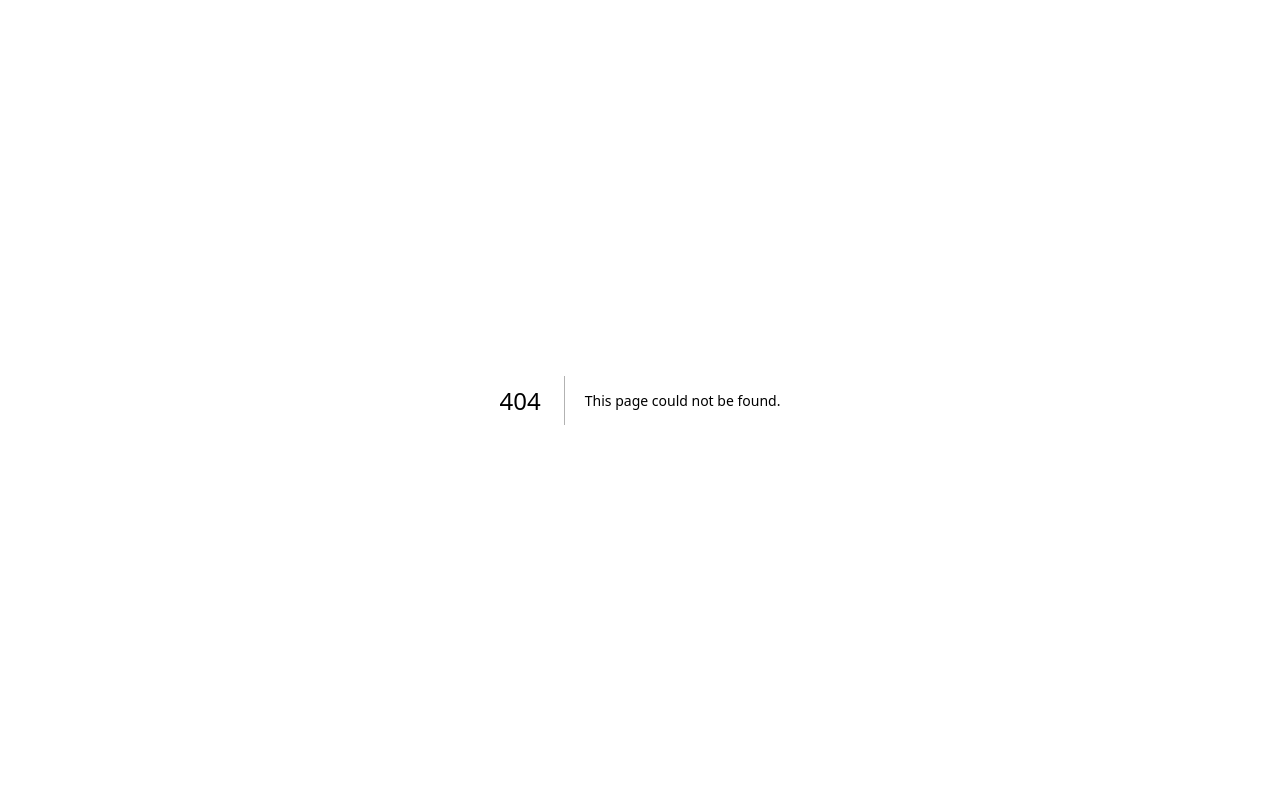
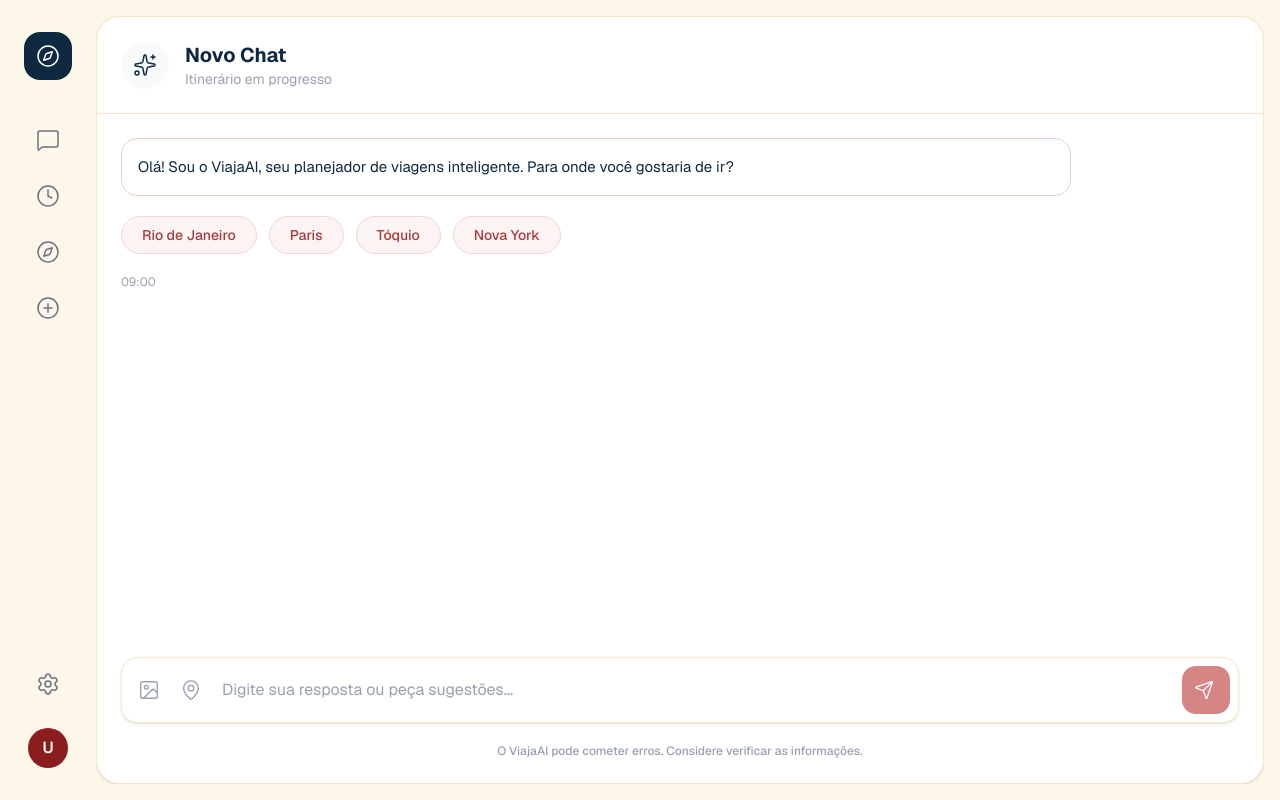
Before and after one commit to gabrielrlc/projeto-ds-viaja-ai, a Next.js app in the folder frontend/: page /chat in a window 1280 px wide. Before the commit this address had no page. Built offline with nearby package versions, Linux system fonts and the light colour scheme.

Commit message:
criei layout e página estática do chat

```diff
--- /dev/null
+++ b/frontend/app/chat/layout.tsx
@@ -0,0 +1,59 @@
+import { MessageSquare, Clock, Compass, PlusCircle, Settings } from "lucide-react";
+import Link from "next/link";
+
+export default function ChatLayout({
+  children,
+}: {
+  children: React.ReactNode;
+}) {
+  return (
+    // Fundo bege clarinho que preenche toda a tela
+    <div className="flex h-screen w-full bg-[#FDF7EA] p-4 gap-4 overflow-hidden">
+
+      {/* Barra Lateral de Navegação */}
+      <aside className="w-16 flex flex-col items-center py-4 gap-8">
+
+        {/* Logo / Ícone Superior Escuro */}
+        <Link href="/" className="w-12 h-12 bg-[#0F2942] rounded-2xl flex items-center justify-center text-white hover:opacity-90 transition-opacity">
+          <Compass size={24} strokeWidth={1.5} />
+        </Link>
+
+        {/* Menu Principal de Ícones */}
+        <nav className="flex flex-col gap-8 items-center text-gray-500 mt-4">
+          <Link href="/chat" className="hover:text-slate-900 transition-colors">
+            <MessageSquare size={24} strokeWidth={1.5} />
+          </Link>
+          <Link href="/historico" className="hover:text-slate-900 transition-colors">
+            <Clock size={24} strokeWidth={1.5} />
+          </Link>
+          <Link href="/explorar" className="hover:text-slate-900 transition-colors">
+            <Compass size={24} strokeWidth={1.5} />
+          </Link>
+          <button className="hover:text-slate-900 transition-colors">
+            <PlusCircle size={24} strokeWidth={1.5} />
+          </button>
+        </nav>
+
+        {/* Menu Inferior (Settings e Avatar) */}
+        {/* O 'mt-auto' é o truque mágico que empurra tudo isso para a parte de baixo da tela */}
+        <div className="mt-auto flex flex-col gap-8 items-center text-gray-500">
+          <button className="hover:text-slate-900 transition-colors">
+            <Settings size={24} strokeWidth={1.5} />
+          </button>
+
+          {/* Avatar do Usuário */}
+          <div className="w-10 h-10 bg-[#8C1D1D] rounded-full flex items-center justify-center text-white font-semibold cursor-pointer">
+            U
+          </div>
+        </div>
+
+      </aside>
+
+      {/* Área Principal onde a página de chat (page.tsx) vai ser renderizada */}
+      <main className="flex-1 h-full overflow-hidden">
+        {children}
+      </main>
+
+    </div>
+  );
+}
--- /dev/null
+++ b/frontend/app/chat/page.tsx
@@ -0,0 +1,76 @@
+import { Sparkles, Image as ImageIcon, MapPin, Send } from "lucide-react";
+
+export default function ChatPage() {
+  return (
+    <div className="flex flex-col h-full bg-white rounded-3xl shadow-sm border overflow-hidden">
+
+      {/* Cabeçalho do Chat */}
+      <header className="p-6 border-b flex items-center gap-4">
+         <div className="w-12 h-12 bg-slate-50 rounded-full flex items-center justify-center text-[#0F2942]">
+            <Sparkles size={24} strokeWidth={1.5} />
+         </div>
+         <div className="flex flex-col">
+            <h2 className="font-bold text-[#0F2942] text-xl">Novo Chat</h2>
+            <p className="text-sm text-gray-400">Itinerário em progresso</p>
+         </div>
+      </header>
+
+      {/* Espaço das mensagens (Estático para integração futura) */}
+      <div className="flex-1 p-6 bg-white overflow-y-auto flex flex-col gap-4">
+
+        {/* Balão de Mensagem do Bot */}
+        <div className="max-w-[85%]">
+          <div className="p-4 rounded-2xl border border-[#EACFC4] text-[#0F2942] text-[15px] leading-relaxed">
+            Olá! Sou o ViajaAI, seu planejador de viagens inteligente. Para onde você gostaria de ir?
+          </div>
+        </div>
+
+        {/* Botões de Sugestão de Destino */}
+        <div className="flex flex-wrap gap-3 mt-1">
+          {["Rio de Janeiro", "Paris", "Tóquio", "Nova York"].map((city) => (
+            <button
+              key={city}
+              className="px-5 py-2 rounded-full border border-[#F2D6D6] bg-[#FCF3F3] text-[#A63C3C] text-sm font-medium hover:bg-[#F8E8E8] transition-colors cursor-pointer"
+            >
+              {city}
+            </button>
+          ))}
+        </div>
+
+        {/* Horário da mensagem */}
+        <span className="text-xs text-gray-400 mt-1">09:00</span>
+
+      </div>
+
+      {/* Footer / Input de mensagens */}
+      <footer className="p-6 pt-2 bg-white flex flex-col gap-3">
+
+         <div className="flex items-center gap-3 p-2 rounded-2xl border bg-white shadow-sm focus-within:ring-2 focus-within:ring-[#D68585]/30 transition-all">
+
+            <button className="p-2 text-gray-400 hover:text-gray-600 transition-colors">
+              <ImageIcon size={22} strokeWidth={1.5} />
+            </button>
+            <button className="p-2 text-gray-400 hover:text-gray-600 transition-colors -ml-2">
+              <MapPin size={22} strokeWidth={1.5} />
+            </button>
+
+            {/* Campo de texto estático */}
+            <input
+              type="text"
+              placeholder="Digite sua resposta ou peça sugestões..."
+              className="flex-1 bg-transparent border-none outline-none text-gray-600 placeholder:text-gray-400"
+            />
+
+            <button className="w-12 h-12 bg-[#D68585] rounded-xl flex items-center justify-center text-white hover:bg-[#C57474] transition-colors">
+              <Send size={20} strokeWidth={1.5} className="-ml-1" />
+            </button>
+         </div>
+
+         <p className="text-center text-xs text-gray-400 mt-2 font-medium">
+            O ViajaAI pode cometer erros. Considere verificar as informações.
+         </p>
+      </footer>
+
+    </div>
+  );
+}
```
Also changed, not shown: 1 other file (tests, documents, lock files or other folders).
